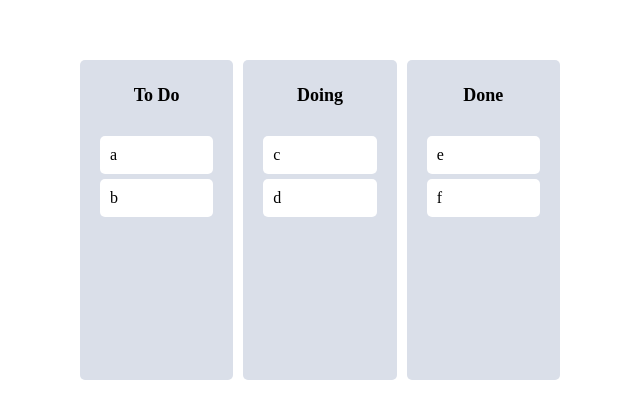
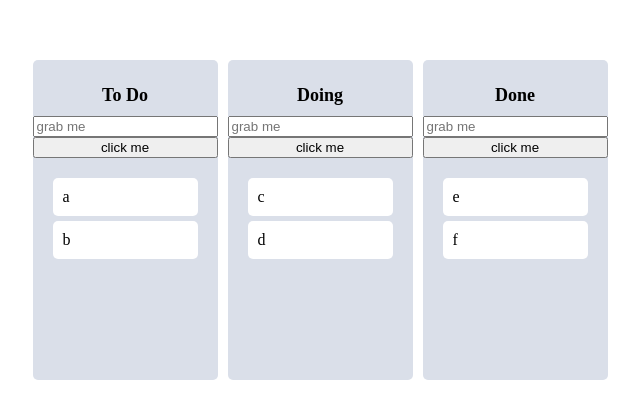
Before and after one commit to yoonhoelee/trello-clone, a React (Create React App) app: page / in a window 1280 px wide. Shown: the part 188-606 px from the top of the page, without its empty margins (320-960 px from the left). Built offline with nearby package versions, Linux system fonts and the light colour scheme.

Commit message:
feat: use ref to gain access to html elements

```diff
--- a/src/Components/Board.tsx
+++ b/src/Components/Board.tsx
@@ -1,5 +1,5 @@
 import {Droppable} from "react-beautiful-dnd";
-import React from "react";
+import React, {useRef} from "react";
 import styled from "styled-components";
 import DraggableCard from "./DraggableCard";
 
@@ -41,9 +41,18 @@ interface IBoardProps {
 }
 
 function Board({toDos, boardId}: IBoardProps) {
+    const inputRef = useRef<HTMLInputElement>(null);
+    const onClick = () => {
+        inputRef.current?.focus();
+        setTimeout(() => {
+            inputRef.current?.blur();
+        }, 5000);
+    };
     return (
         <Wrapper>
             <Title>{boardId}</Title>
+            <input ref={inputRef} placeholder="grab me"></input>
+            <button onClick={onClick}>click me</button>
             <Droppable droppableId={boardId}>
                 {(provided, snapshot) => (
                     <Area isDraggingOver={snapshot.isDraggingOver}
```
